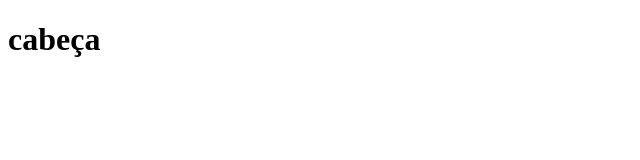
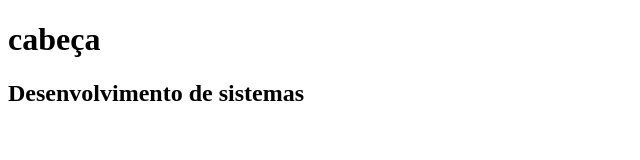
Before and after one commit to RevekSb/aula-git, a plain HTML site: page index.html in a window 1280 px wide. Shown: the whole page, without its empty margins (0-640 px from the left). Drawn offline with Linux system fonts and the light colour scheme.

Commit message:
curso adicionado

```diff
--- a/index.html
+++ b/index.html
@@ -7,5 +7,6 @@
 </head>
 <body>
     <h1>cabeça</h1>
+    <h2>Desenvolvimento de sistemas</h2>
 </body>
 </html>
```
